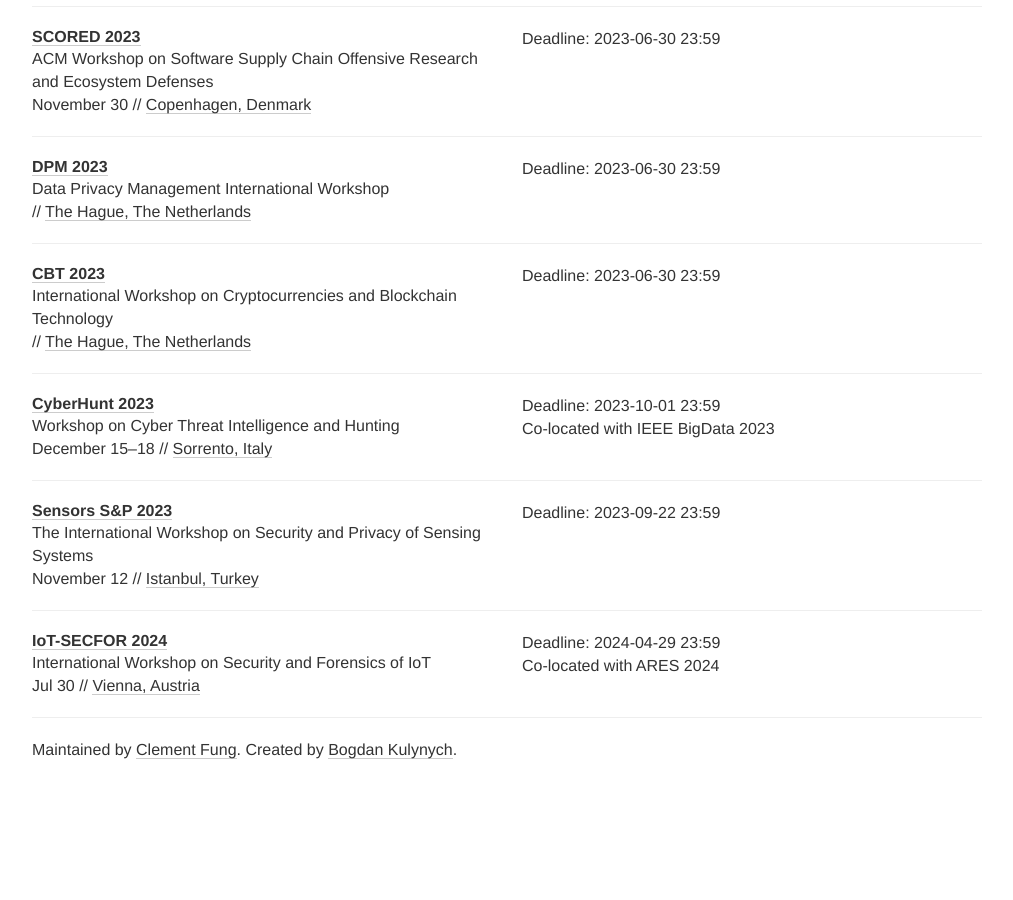
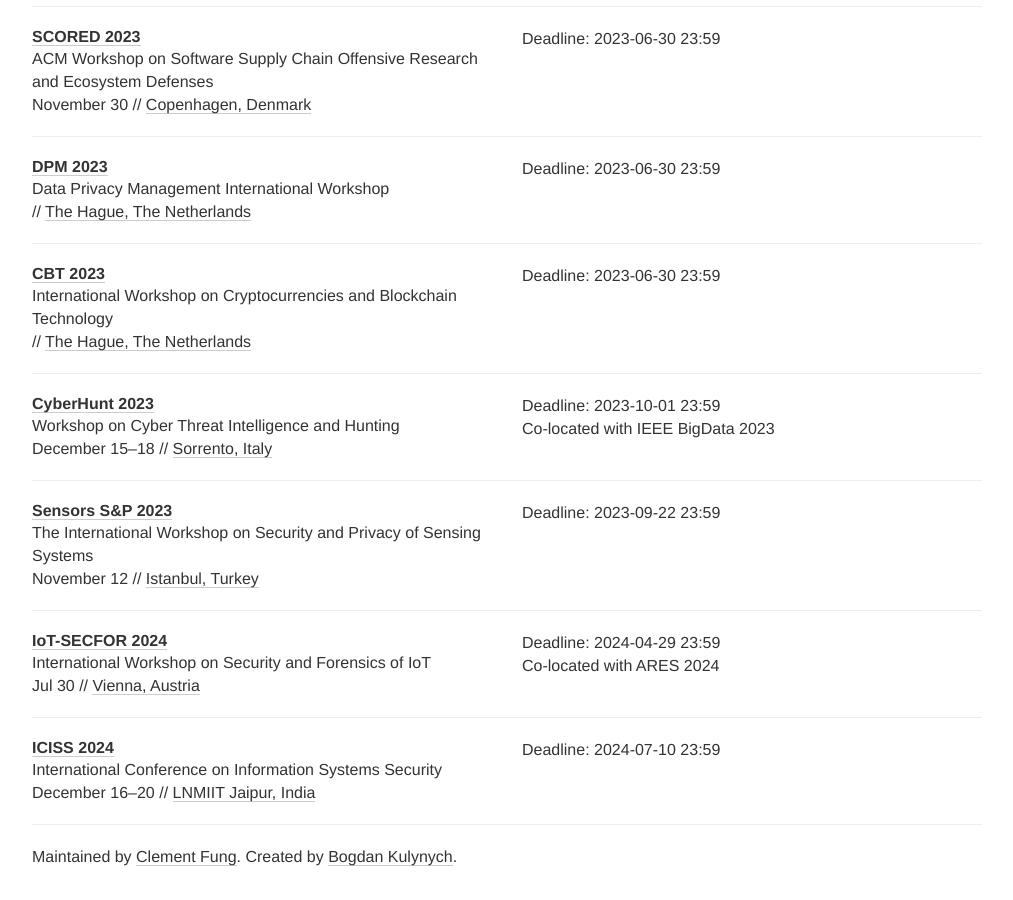
Before and after one commit to sec-deadlines/sec-deadlines.github.io, a Jekyll site: the page built from index.html, in a window 1280 px wide and 900 px high, scrolled down 11823 px. Shown: the whole window, without its empty margins (133-1146 px from the left). Built offline with Jekyll 4.4.1, drawn with Linux system fonts in a browser that asks for light colours; nearby versions of some CDN libraries; comment, search, counter and statistics services are not loaded; before the commit the page ends 12616 px from its top, so only the background shows below that.

Commit message:
Add ICISS conference

```diff
--- a/_data/conferences.yml
+++ b/_data/conferences.yml
@@ -844,3 +844,12 @@
   date: Jul 30
   place: Vienna, Austria
   tags: [SEC, SHOP]
+
+- name: ICISS
+  description: International Conference on Information Systems Security
+  year: 2024
+  link: https://iciss.isrdc.in/
+  deadline: ["2024-07-10 23:59"]
+  date: December 16-20
+  place: LNMIIT Jaipur, India
+  tags: [SEC, PRIV]
```
